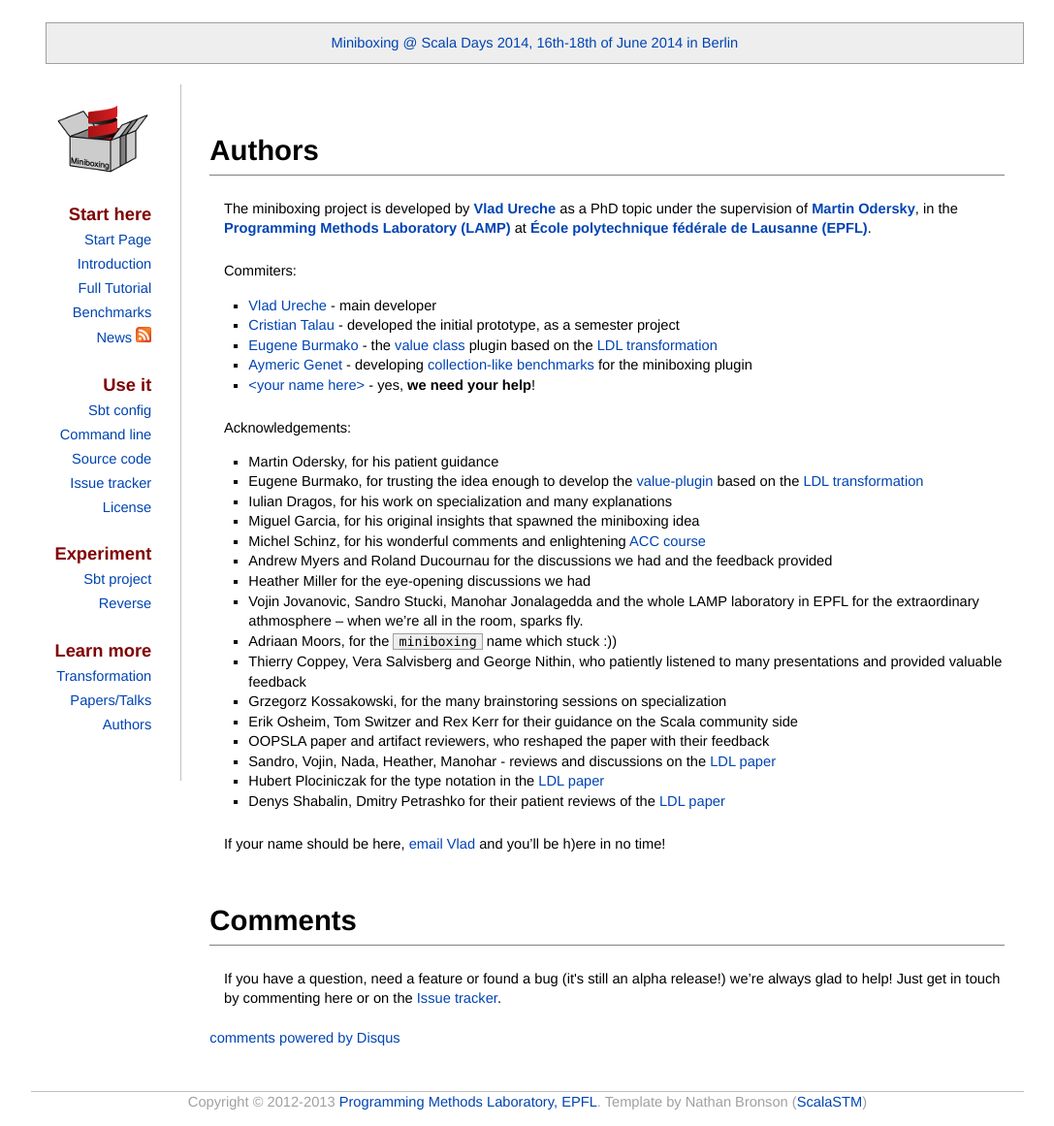
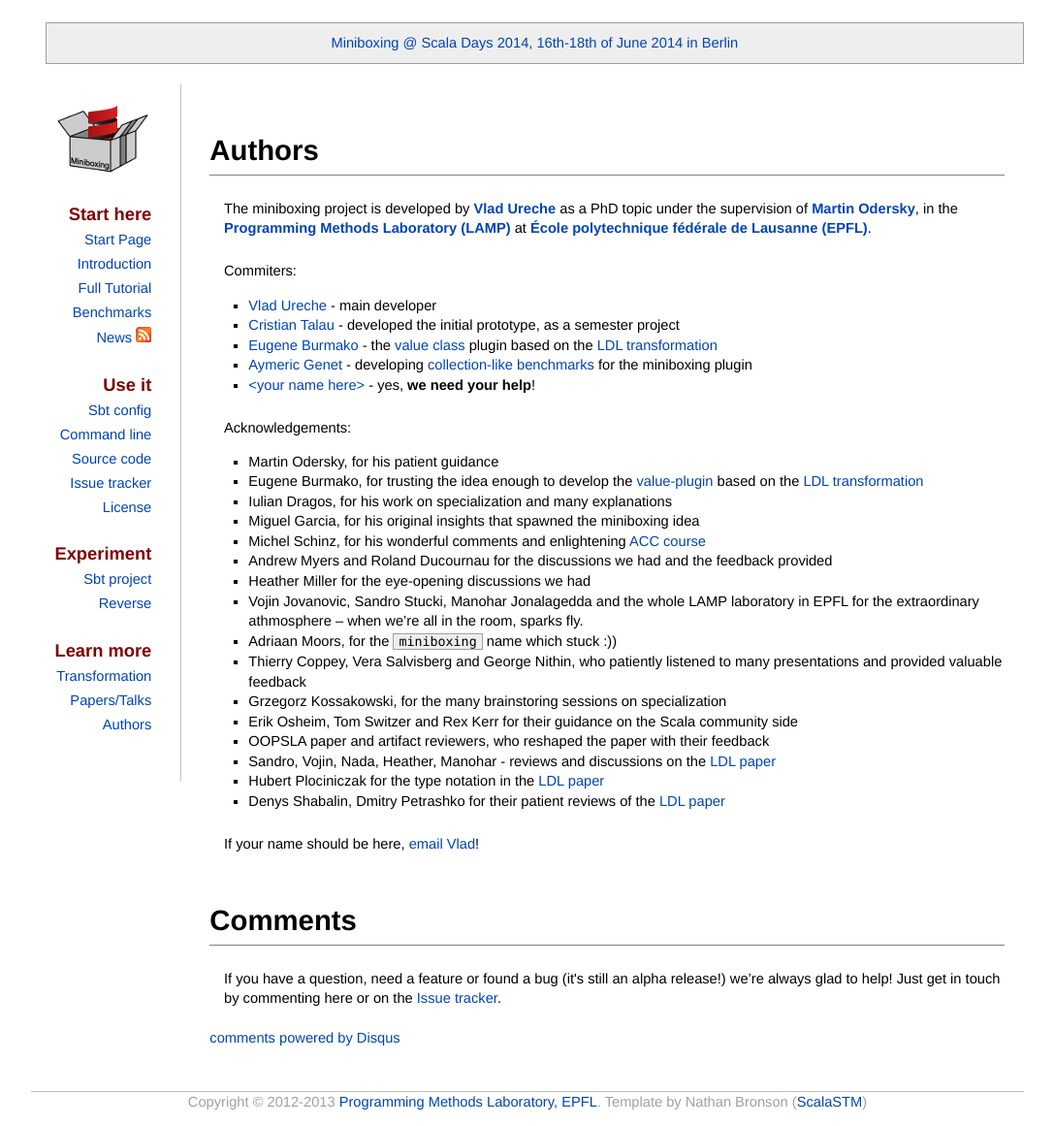
Before and after one commit to miniboxing/miniboxing.github.io, a Jekyll site: the page built from authors.md, in a window 1280 px wide. Shown: the whole page at 97% size, without its empty margins (96-1183 px from the left). Built offline with Jekyll 4.4.1, drawn with Linux system fonts in a browser that asks for light colours; comment, search, counter and statistics services are not loaded.

Commit message:
Small crap

```diff
--- a/authors.md
+++ b/authors.md
@@ -33,4 +33,4 @@
 * Hubert Plociniczak for the type notation in the [LDL paper](https://github.com/miniboxing/miniboxing-plugin/blob/wip/docs/2014-03-ldl-draft.pdf?raw=true)
 * Denys Shabalin, Dmitry Petrashko for their patient reviews of the [LDL paper](https://github.com/miniboxing/miniboxing-plugin/blob/wip/docs/2014-03-ldl-draft.pdf?raw=true)
 
-If your name should be here, [email Vlad](http://www.google.com/recaptcha/mailhide/d?k=016G8jVns__CP-wXgkd4YaJA==&c=lsV9Di2CEGkQFT3zBye4HO80J5SgNrzCv4Dv7tF30KY=) and you'll be h)ere in no time!
+If your name should be here, [email Vlad](http://www.google.com/recaptcha/mailhide/d?k=016G8jVns__CP-wXgkd4YaJA==&c=lsV9Di2CEGkQFT3zBye4HO80J5SgNrzCv4Dv7tF30KY=)!
```
